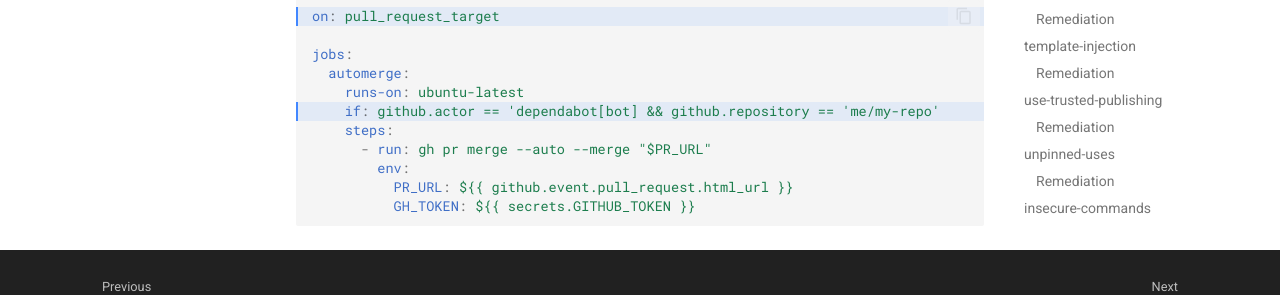
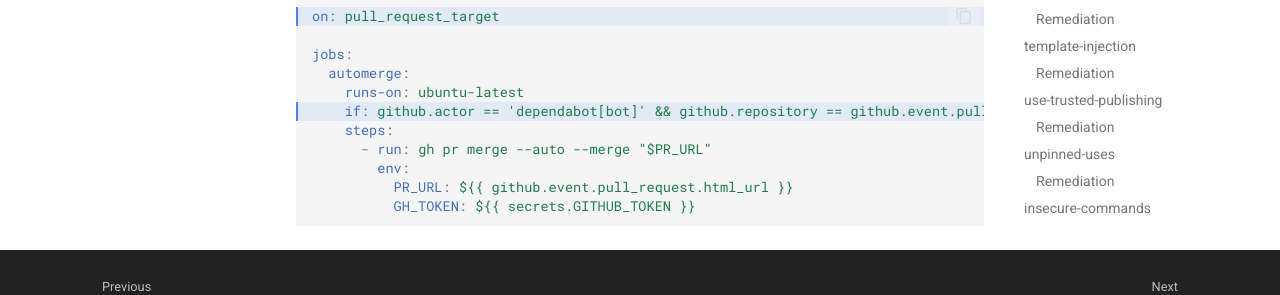
Before and after one commit to zizmorcore/zizmor, an MkDocs documentation site: the page built from docs/audits.md, in a window 1280 px wide and 900 px high, scrolled down 14506 px. Shown: the part 493-788 px from the top of the window. Built offline with MkDocs 1.6.1 and Material for MkDocs 9.7.7, drawn with Linux system fonts in a browser that asks for light colours; emoji names are drawn with the system emoji font; comment, search, counter and statistics services are not loaded.

Commit message:
Fix syntax in docs for bot-condition (#483)

```diff
--- a/docs/audits.md
+++ b/docs/audits.md
@@ -849,7 +849,7 @@
     jobs:
       automerge:
         runs-on: ubuntu-latest
-        if: github.actor == 'dependabot[bot] && github.repository == 'me/my-repo'
+        if: github.actor == 'dependabot[bot]' && github.repository == github.event.pull_request.head.repo.full_name
         steps:
           - run: gh pr merge --auto --merge "$PR_URL"
             env:
@@ -865,7 +865,7 @@
     jobs:
       automerge:
         runs-on: ubuntu-latest
-        if: github.event.pull_request.user.login == 'dependabot[bot] && github.repository == 'me/my-repo'
+        if: github.event.pull_request.user.login == 'dependabot[bot]' && github.repository == github.event.pull_request.head.repo.full_name
         steps:
           - run: gh pr merge --auto --merge "$PR_URL"
             env:
```
